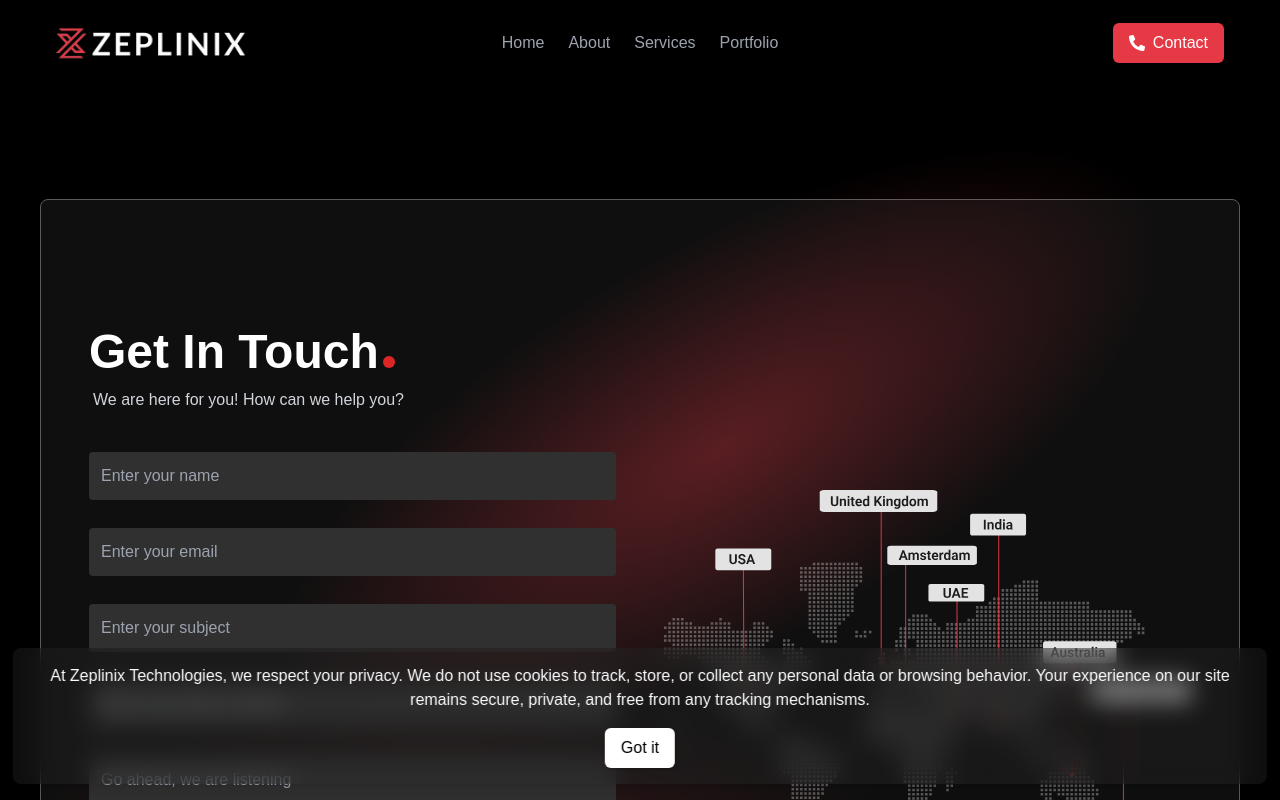
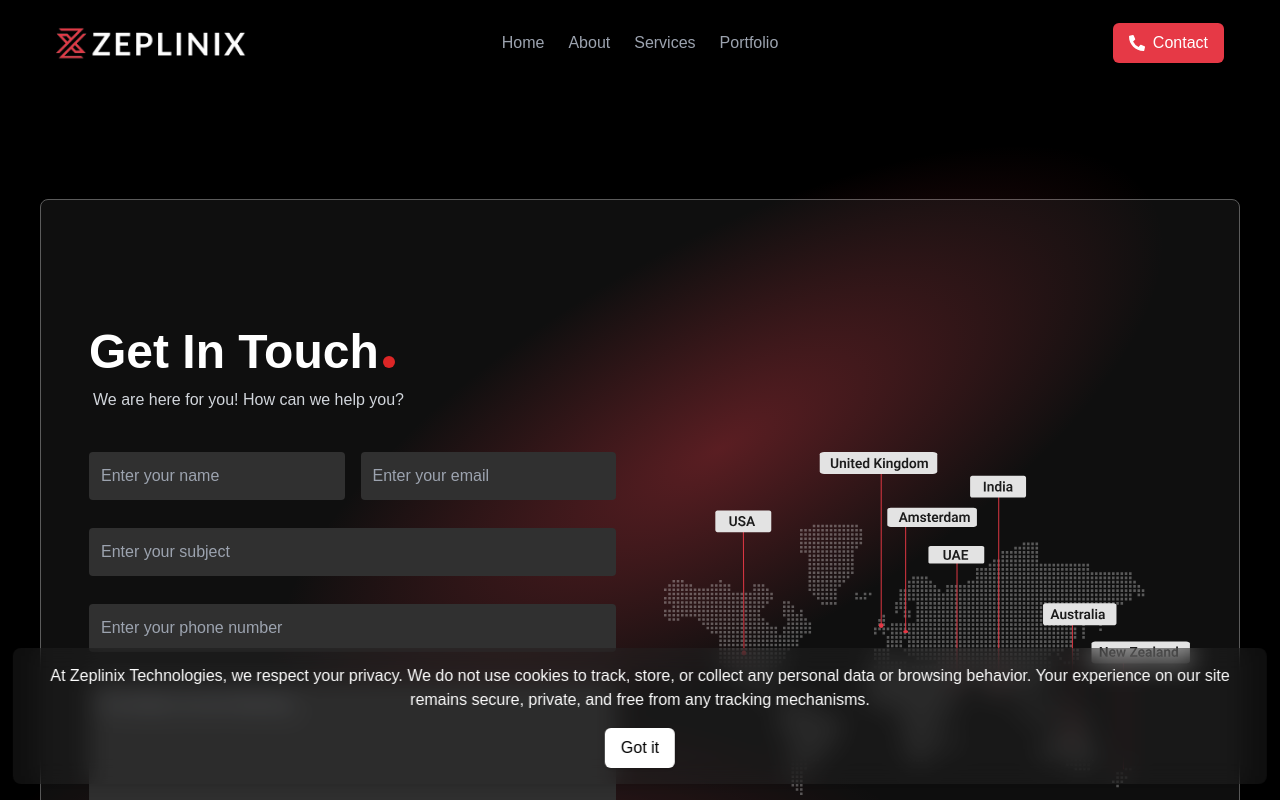
Before and after one commit to abhudi/zeplinix-nextt, a Next.js app: page /contact in a window 1280 px wide. Shown: the top 800 px of the page. Built offline with nearby package versions, Linux system fonts and the light colour scheme.

Commit message:
latest update

```diff
--- a/app/components/contactCard.tsx
+++ b/app/components/contactCard.tsx
@@ -154,13 +154,14 @@ const GetInTouchForm: React.FC = () => {
               </p>
             )}
             <div className="space-y-4 sm:space-y-5 md:space-y-7">
+              <div className="flex flex-col md:flex-row gap-4 w-full">
                 <input
                   type="text"
                   placeholder="Enter your name"
                   name="name"
                   value={formData.name}
                   onChange={handleChange}
-                className="w-full p-3 rounded bg-[#303030] text-white placeholder-gray-400"
+                  className="w-full md:w-1/2 p-3 rounded bg-[#303030] text-white placeholder-gray-400"
                   required
                   maxLength={50}
                 />
@@ -170,10 +171,12 @@ const GetInTouchForm: React.FC = () => {
                   name="email"
                   value={formData.email}
                   onChange={handleChange}
-                className="w-full p-3 rounded bg-[#303030] text-white placeholder-gray-400"
+                  className="w-full md:w-1/2 p-3 rounded bg-[#303030] text-white placeholder-gray-400"
                   required
                   maxLength={50}
                 />
+              </div>
+
               <input
                 type="subject"
                 placeholder="Enter your subject"
```
Lines whose indentation alone changed are shown as unchanged.
